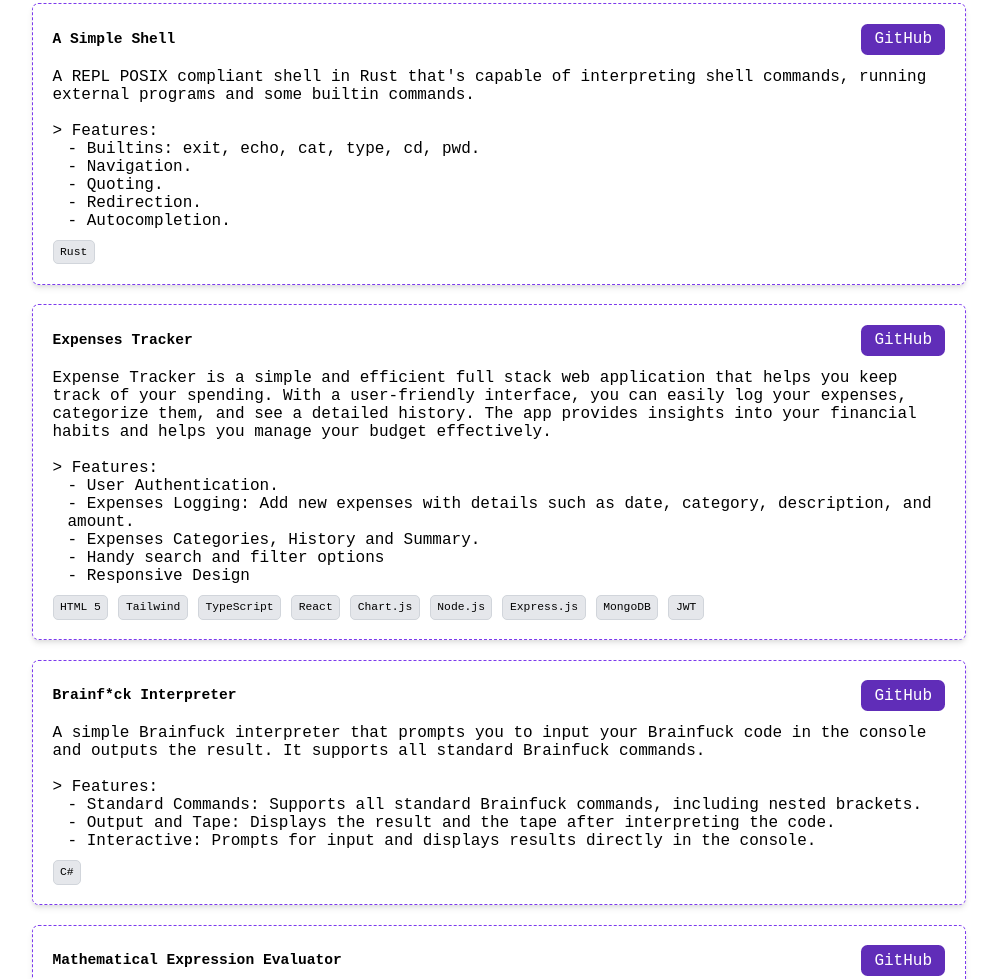
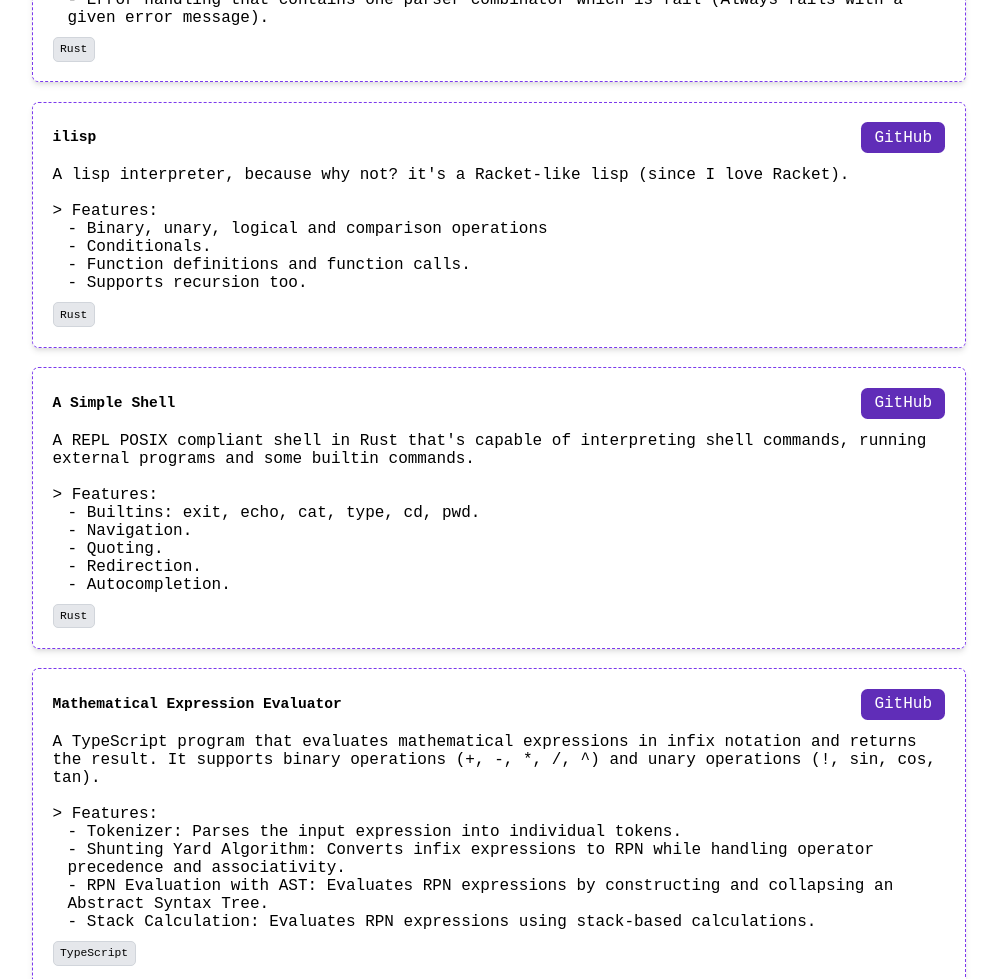
Before and after one commit to quetzcoalt/website, a website: page pages/codebase.html in a window 1280 px wide. Shown: the part 1211-2190 px from the top of the page, without its empty margins (282-1279 px from the left). Drawn offline with Linux system fonts and the light colour scheme; files whose address does not match are found by name.

Commit message:
modifications

```diff
--- a/components/Code.js
+++ b/components/Code.js
@@ -1,10 +1,23 @@
 export const projects = [
+  {
+    id: "trackatui",
+    name: "Trackatui",
+    description:
+      "A music player in the terminal using Ratatui and Rodio.",
+    github: "https://github.com/quetzcoalt/trackatui",
+    features: [
+      "Title of the current track, default track being the first one on the file explorer list.",
+      "A progression gauge.",
+      "Elapsed time, current selected mode (Normal, Shuffle, Repeat), navigation state: Playlist and Toolkit (play, pause, forward ...etc.)."
+    ],
+    technologies: ["Rust", "Ratatui", "Rodio"],
+  },
   {
     id: "parsenator",
     name: "parsenator",
     description:
       "Trying to implement a basic parser combinator for strings, that I wanted to use for my lisp interpreter project, because I like doing everything from scratch",
-    github: "https://github.com/0xbmoth/parsenator",
+    github: "https://github.com/quetzcoalt/parsenator",
     features: [
       "Specific matchers that match a specific output",
       "General matches that succeed any valid input.",
@@ -19,7 +32,7 @@ export const projects = [
     name: "ilisp",
     description:
       "A lisp interpreter, because why not? it's a Racket-like lisp (since I love Racket).",
-    github: "https://github.com/0xbmoth/iLisp",
+    github: "https://github.com/quetzcoalt/lisper",
     features: [
       "Binary, unary, logical and comparison operations",
       "Conditionals.",
@@ -29,27 +42,11 @@ export const projects = [
     technologies: ["Rust"],
   },
   {
-    id: "ilanguage",
-    name: "My Toy Imperative Language",
-    description:
-      "The first language I ever wrote in my life. Planning to write more and improve the ones I already wrote.",
-    github: "https://github.com/0xbmoth/Language",
-    technologies: ["C#"],
-    features: [
-      "The grammar is <a href=`https://github.com/0xbmoth/Language/blob/master/Grammar.txt`>here</a>.",
-      "It contains a Lexer, and Interpreter and a compiler to the VM I wrote (above project).",
-      "Supports function calls definitions and function calls, has an environment for closures.",
-      "Global and local variables.",
-      "This project took me a lot of time but it was really fun.",
-      "I followed Crafting Interpreters' book among other resources.",
-    ],
-  },
-  {
     id: "rshell",
     name: "A Simple Shell",
     description:
       "A REPL POSIX compliant shell in Rust that's capable of interpreting shell commands, running external programs and some builtin commands.",
-    github: "https://github.com/0xbmoth/rubik-s",
+    github: "https://github.com/quetzcoalt/rshell",
     features: [
       "Builtins: exit, echo, cat, type, cd, pwd.",
       "Navigation.",
@@ -60,49 +57,11 @@ export const projects = [
     technologies: ["Rust"],
   },
   {
-    id: "expenses",
-    name: "Expenses Tracker",
-    description:
-      "Expense Tracker is a simple and efficient full stack web application that helps you keep track of your spending. With a user-friendly interface, you can easily log your expenses, categorize them, and see a detailed history. The app provides insights into your financial habits and helps you manage your budget effectively.",
-    github: "https://github.com/0xbmoth/expensesTracker?tab=readme-ov-file",
-    technologies: [
-      "HTML 5",
-      "Tailwind",
-      "TypeScript",
-      "React",
-      "Chart.js",
-      "Node.js",
-      "Express.js",
-      "MongoDB",
-      "JWT",
-    ],
-    features: [
-      "User Authentication.",
-      "Expenses Logging: Add new expenses with details such as date, category, description, and amount.",
-      "Expenses Categories, History and Summary.",
-      "Handy search and filter options",
-      "Responsive Design",
-    ],
-  },
-  {
-    id: "bf",
-    name: "Brainf*ck Interpreter",
-    description:
-      "A simple Brainfuck interpreter that prompts you to input your Brainfuck code in the console and outputs the result. It supports all standard Brainfuck commands.",
-    github: "https://github.com/0xbmoth/brainf-ckpreter",
-    features: [
-      "Standard Commands: Supports all standard Brainfuck commands, including nested brackets.",
-      "Output and Tape: Displays the result and the tape after interpreting the code.",
-      "Interactive: Prompts for input and displays results directly in the console.",
-    ],
-    technologies: ["C#"],
-  },
-  {
     id: "calculator",
     name: "Mathematical Expression Evaluator",
     description:
       "A TypeScript program that evaluates mathematical expressions in infix notation and returns the result. It supports binary operations (+, -, *, /, ^) and unary operations (!, sin, cos, tan).",
-    github: "https://github.com/0xbmoth/calculators",
+    github: "https://github.com/quetzcoalt/calculators",
     features: [
       "Tokenizer: Parses the input expression into individual tokens.",
       "Shunting Yard Algorithm: Converts infix expressions to RPN while handling operator precedence and associativity.",
@@ -116,7 +75,7 @@ export const projects = [
     name: "Pong Game",
     description:
       "A simple Pong game implemented in TypeScript. The game features two paddles and a ball that bounces around the screen. The objective is to score points by getting the ball past the opponent's paddle.",
-    github: "https://github.com/0xbmoth/pongTs",
+    github: "https://github.com/quetzcoalt/pong",
     features: [
       "Two Paddles: Controls for moving paddles up and down.",
       "Ball Mechanics: The ball bounces off paddles and walls.",
@@ -124,38 +83,23 @@ export const projects = [
       "Basic Controls: Allows players to move paddles using keyboard inputs.",
     ],
     technologies: ["TypeScript", "HTML5", "Canvas"],
-    demo: "https://0xbmoth.github.io/pongTs/",
+    demo: "https://quetzcoalt.github.io/pongTs/",
   },
   {
     id: "html-wrapper-plugin",
     name: "HTML Wrapper",
     description:
       "This is an Obsidian plugin that turns your favourite HTML snippets into reusable piece of code without the need to type them each time. It's already submitted, waiting for approval, but it works like magic. I use it on a daily basis!",
-    github: "https://github.com/0xbmoth/html-wrapper-plugin",
+    github: "https://github.com/quetzcoalt/wrap-w-html",
     features: ["Save your favourite HTML and inline CSS styling."],
     technologies: ["TypeScript", "Obsidian", "Plugin"],
-  },
-  {
-    id: "http_server",
-    name: "HTTP Server in Java",
-    description:
-      "A custom-built HTTP server implemented in Java. This server handles incoming HTTP requests and provides responses based on the request type and URL.",
-    github: "https://github.com/0xbmoth/http-server-java",
-    features: [
-      "File Handling: Supports GET requests to retrieve files and POST requests to save files.",
-      "Echo Requests: Returns the request body in response, with optional Gzip compression.",
-      "User-Agent Information: Provides the User-Agent string from request headers.",
-      "Dynamic Response Generation: Generates HTTP responses based on request path and method.",
-      "Error Handling: Responds with appropriate HTTP status codes for various scenarios.",
-    ],
-    technologies: ["Java", "Java Sockets", "HTTP Protocol"],
   },
   {
     id: "express_app",
     name: "Node.js API",
     description:
       "A TypeScript-based Express application with built-in middleware for security, logging, and compression. It is designed for scalability and ease of integration with various controllers.",
-    github: "https://github.com/0xbmoth/node-api",
+    github: "https://github.com/quetzcoalt/node-api",
     features: [
       "Middleware Integration: Uses helmet for security, cors for cross-origin resource sharing, morgan for logging, and compression for response bodies size reduction.",
       "Database Connection: Connects to MongoDB using Mongoose.",
@@ -176,8 +120,8 @@ export const projects = [
     name: "Solar System Simulator",
     description:
       "A Three.js-based solar system simulation showcasing the planets and their orbits. ",
-    github: "https://github.com/0xbmoth/solarSystem",
-    demo: "https://0xbmoth.github.io/solarSystem/",
+    github: "https://github.com/quetzcoalt/solarystem",
+    demo: "https://quetzcoalt.github.io/solarSystem/",
     features: [
       "Planetary Visualization: Displays planets with textures and accurate scaling.",
       "Interactive Controls: Allows user interaction to explore the solar system with orbit controls.",
@@ -186,51 +130,11 @@ export const projects = [
     technologies: ["Three.js", "TypeScript", "WebGL"],
   },
   {
-    id: "movies_fullstack_website",
-    name: "Movies' Website",
-    description:
-      "A full-stack website to manage movie lists, including 'seen', 'to watch', and 'top 100' movies.",
-    github: "https://github.com/0xbmoth/moviesTs",
-    features: [
-      "Seen List: Track movies you have watched.",
-      "Top 100: Explore the top 100 movies according to user ratings.",
-      "Watchlist: Save movies you want to watch later.",
-      "User Authentication: Ensure personalized lists and secure access.",
-    ],
-    technologies: [
-      "React",
-      "TypeScript",
-      "HTML",
-      "CSS",
-      "Bootstrap",
-      "Vite",
-      "Node.js",
-      "Express",
-      "MySQL",
-      "Sequelize",
-      "CORS",
-      "Nodemon",
-      "JWT",
-    ],
-  },
-  {
-    id: "simple_shell",
-    name: "Simple Shell",
-    description:
-      "A basic command-line interface that reads user input and executes commands.",
-    github: "https://github.com/0xbmoth/simpleShell",
-    features: [
-      "Command Execution: Executes user-entered commands and displays their output.",
-      "Built-in Commands: Includes basic commands such as 'echo' to display messages or environment variable values, and 'env' to list environment variables and their values.",
-    ],
-    technologies: ["C"],
-  },
-  {
     id: "mini_games",
     name: "Mini Games",
     description:
       "A collection of simple games implemented in C using the ncurses library. It includes classic games like Snake and a retro racing game.",
-    github: "https://github.com/0xbmoth/miniGames",
+    github: "https://github.com/quetzcoalt/mini-games",
     features: [
       "Snake Game: Navigate a growing snake to eat fruit while avoiding collisions with boundaries and itself.",
       "Retro Racer: Control a car and avoid enemy cars in an ASCII art-based racing game.",
@@ -241,7 +145,7 @@ export const projects = [
     id: "rubiks",
     name: "Rubik's Cube",
     description: "An interactive Three.js Rubik's cube.",
-    github: "https://github.com/0xbmoth/rubik-s",
+    github: "https://github.com/quetzcoalt/rubik-s",
     features: [
       "Dynamic grid of colored cubes.",
       "Support for dragging and rotating cubes.",
@@ -298,6 +202,9 @@ class CodeCard extends HTMLElement {
             ${features.map(f => `<li class="enum-list">- ${f}</li>`).join("")}
           </ul>
 
+          ${
+            id == "trackatui" ? `<img style = "margin-top: 20px" src="/media/projects/${id}.png" />` : ""}
+
           <div class="technologies">
             ${technologies.map(t => `<span class="technology">${t}</span>`).join(" ")}
           </div>
--- a/components/NavBar.js
+++ b/components/NavBar.js
@@ -46,10 +46,6 @@ class NavBar extends HTMLElement {
                 <li>
                     <img class="folder-img" src='/media/icons/folder.gif' />
                     <a class="nav-element" href="/pages/now.html">/now;</a>
-                </li>
-                <li>
-                    <img class="folder-img" src='/media/icons/folder.gif' />
-                    <a class="nav-element" href="wikipedia.com">/my_notes;</a>
                 </li>
                 <li>
                     <img class="folder-img" src='/media/icons/folder.gif' />
--- a/style.css
+++ b/style.css
@@ -1,3 +1,33 @@
+/* =========================
+    VARIABLES
+========================= */
+
+:root {
+    --violet-100: #ede9fe;
+    --violet-200: #ccbcf7;
+    --violet-300: #bca7f4;
+    --violet-400: #a783f2;
+    --violet-500: #915eef;
+    --violet-600: #7c3aed;
+    --violet-700: #6e34d3;
+    --violet-800: #602db8;
+
+    --zinc-500: #71717a;
+    --zinc-700: #464649;
+    --zinc-800: #27272a;
+    --zinc-900: #1c1c1c;
+
+    --gray-200: #e5e7eb;
+    --gray-300: #d1d5db;
+    --gray-400: #9CA3AF;
+    --gray-500: #6B7280;
+    --gray-600: #4B5563;
+    --gray-700: #374151;
+    --gray-800: #3a424d;
+
+    --neutral-900: #11181a;
+}
+
 * {
     margin: 0;
     padding: 0;
@@ -211,7 +241,7 @@
 }
 
 .sitemap-header {
-  background-color: #7c3aed;
+  background-color: #f578cf;
   color: #fff;
   padding: 0.5rem 0.75rem;
   display: flex;
@@ -236,7 +266,7 @@
 }
 
 .sitemap-filename {
-    font-size: 0.75rem;
+    font-size: 1.5rem;
     font-family: monospace;
 }
 
```
Also changed, not shown: main.html (+21 -2 lines), pages/pages.css (+16 -2 lines), media/gifs/disc.gif (added), media/projects/trackatui.png (added), pages/about_me.html (deleted), 1 other file.
